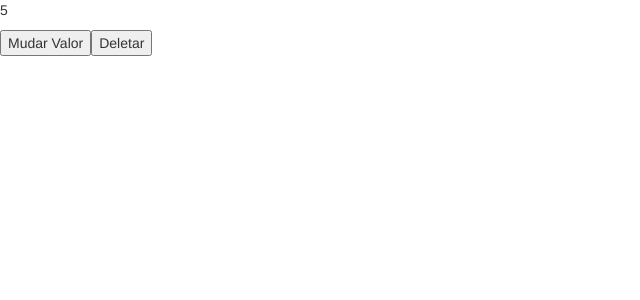
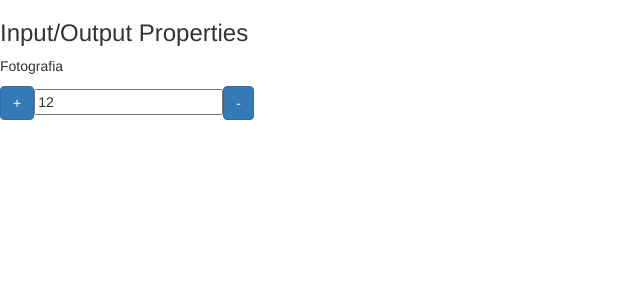
Before and after one commit to PriscilaNetto/angularCourse, an Angular app in the folder aula3-data-binding/: page / in a window 1280 px wide. Shown: the top 300 px of the page, without its empty margins (0-640 px from the left). Built offline with nearby package versions, Linux system fonts and the light colour scheme.

Commit message:
acesso ao DOM, template com viewChild

```diff
--- a/aula3-data-binding/src/app/app.component.html
+++ b/aula3-data-binding/src/app/app.component.html
@@ -6,10 +6,10 @@
 <!-- * * * * * * * * * Delete the template below * * * * * * * * * * -->
 <!-- * * * * * * * to get started with your project! * * * * * * * * -->
 <!-- * * * * * * * * * * * * * * * * * * * * * * * * * * * * * * * -->
-<!-- <app-data-binding></app-data-binding> -->
-<app-cycle [valorInicial]="valor" *ngIf="!deletarCiclo"></app-cycle>
+<app-data-binding></app-data-binding>
+<!-- <app-cycle [valorInicial]="valor" *ngIf="!deletarCiclo"></app-cycle>
 <button (click)="mudarValor()">Mudar Valor</button>
-<button (click)="destruirCiclo()">Deletar</button>
+<button (click)="destruirCiclo()">Deletar</button> -->
 <!-- * * * * * * * * * * * * * * * * * * * * * * * * * * * * * * * -->
 <!-- * * * * * * * * * * * The content above * * * * * * * * * * * -->
 <!-- * * * * * * * * * * is only a placeholder * * * * * * * * * * -->
--- a/aula3-data-binding/src/app/output-property/output-property.component.html
+++ b/aula3-data-binding/src/app/output-property/output-property.component.html
@@ -1,5 +1,6 @@
 <div>
     <button class="btn btn-primary" (click)="incrementa()">+</button>
-    <input type="text" [value]="valor" readonly>
+    <input type="text" [value]="valor" readonly #campoInput>
     <button class="btn btn-primary" (click)="decrementa()">-</button>
+
 </div>
--- a/aula3-data-binding/src/app/output-property/output-property.component.ts
+++ b/aula3-data-binding/src/app/output-property/output-property.component.ts
@@ -1,4 +1,4 @@
-import { Component, Input, OnInit, EventEmitter, Output} from '@angular/core';
+import { Component, Input, OnInit, EventEmitter, Output, ViewChild, ElementRef } from '@angular/core';
 
 
 @Component({
@@ -8,17 +8,20 @@ import { Component, Input, OnInit, EventEmitter, Output} from '@angular/core';
 })
 export class OutputPropertyComponent implements OnInit {
 
- @Input() valor: number = 0;
- @Output() mudouValor = new EventEmitter();
+  @Input() valor: number = 0;
+  @Output() mudouValor = new EventEmitter();
+
+  @ViewChild('campoInput')
+  campoValorInput!: ElementRef;
 
   incrementa() {
-    this.valor++
-    this.mudouValor.emit({novoValor: this.valor});
+    this.campoValorInput.nativeElement.value++;
+    this.mudouValor.emit({ novoValor: this.valor });
   }
 
   decrementa() {
-    this.valor--
-    this.mudouValor.emit({novoValor: this.valor});
+    this.campoValorInput.nativeElement.value--;
+    this.mudouValor.emit({ novoValor: this.valor });
   }
   constructor() { }
 
```
